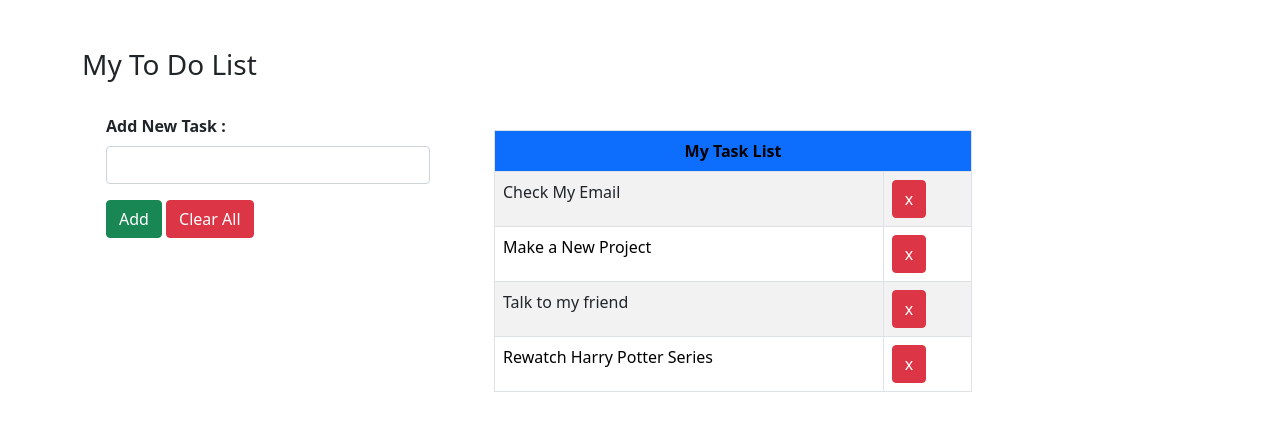
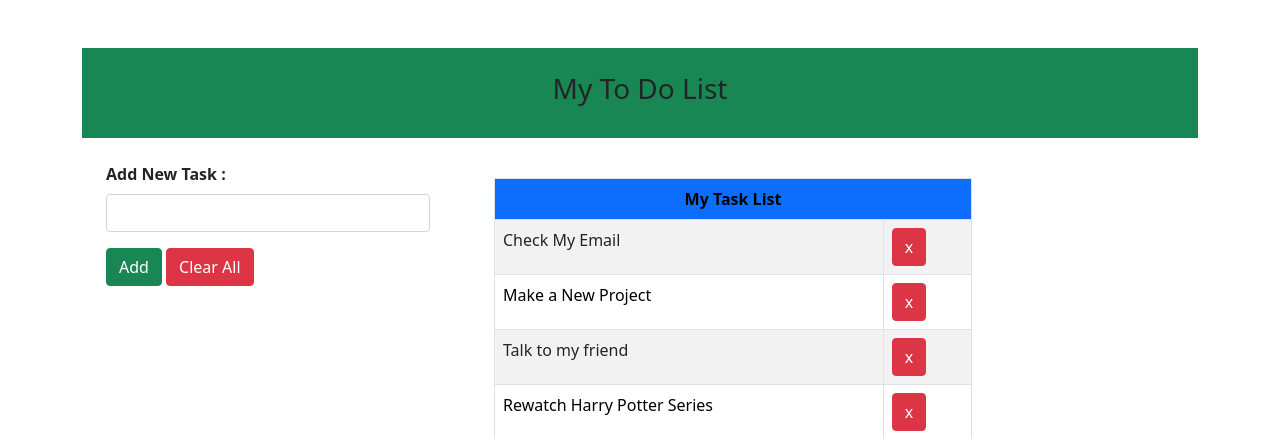
Before and after one commit to anaandvia/ToDoList, a PHP site: page / in a window 1280 px wide. Shown: the top 439 px of the page. Run offline with PHP 8.4, Linux system fonts and the light colour scheme; data comes from the database, SQL or seed files in the repository.

Commit message:
Update index.php

```diff
--- a/index.php
+++ b/index.php
@@ -13,7 +13,9 @@
   <body>
       <div class="container">
           <div class="row">
-              <div class="col-lg-12 mt-5"><h3>My To Do List</h3></div>
+              <div class="col-lg-12 mt-5">
+                <div class="col-lg-12 bg-success p-4 text-align-center text-center"><h3>My To Do List</h3></div>
+            </div>
           </div>
           <div class="container">
               <div class="col-lg-12">
@@ -21,7 +23,7 @@
                       <div class="col-lg-4 bg-white p-4">
                         <form action="add.php" method="POST">
                         <div class="mb-3">
-                            <label for="exampleInputEmail1" class="form-label"><strong>Add New Task :</strong></label>
+                            <label for="judul" class="form-label"><strong>Add New Task :</strong></label>
                             <input type="text" class="form-control" id="judul" name="judul">
                         </div>
                         <button type="submit" class="btn btn-success">Add</button>
```
